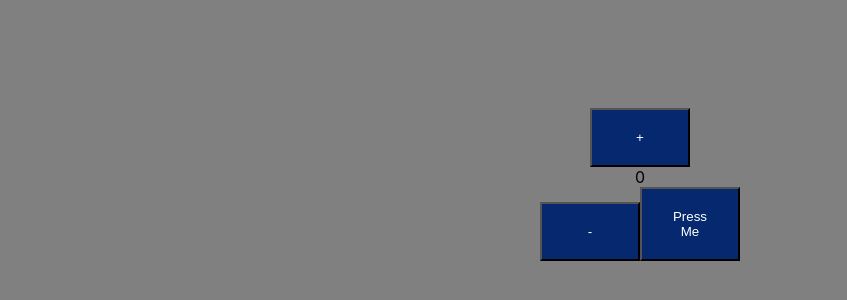
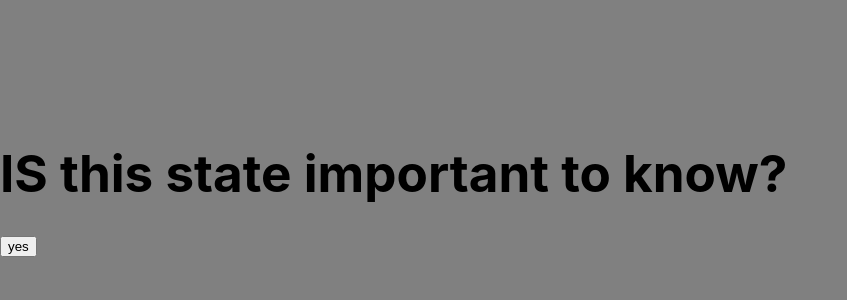
Before and after one commit to LuckySibanda/React_Basics, a React (Vite) app in the folder Basic_React_Features/: page / in a window 1280 px wide. Shown: the part 216-516 px from the top of the page, without its empty margins (0-847 px from the left). Built offline with nearby package versions, Linux system fonts and the light colour scheme.

Commit message:
doing some react.useState challanges

```diff
--- a/Basic_React_Features/src/App.jsx
+++ b/Basic_React_Features/src/App.jsx
@@ -1,36 +1,32 @@
 import React from 'react'
-import './App.css'
+// import './App.css'
 
 function App() {
 
-    const [x, setX] = React.useState(0)
-    let [disp, setDisp] = React.useState('')
+    // Challange: Replace=ing a hard coded value with an initialized state with React.useState()
 
-    function Add() {
-        setX(x + 1)
+    // const result = React.useState('Hello')
+
+    // becasue result returns an array with ['hell', f()] f() is a function
+
+    // const [result, func] = React.useState("yes")
+
+    // this is array destructering, the array is separeted into its parts, the value and the fucntion that sets the value
+
+    const [isImportant, setIsImportant] = React.useState("yes")
+
+    function handleClick() {
+        setIsImportant("No")
+        // React.useState provides a function that when called gives us the ability to change state or the value in the state, so here we're the value from "yes" to "no"
     }
 
-    function Sub() {
-        setX(x - 1)
-    }
-
-    function Alert(){
-        setDisp(()=> {
-            disp = 'this is a display';
-
-            alert(disp)
-        })
-    }
-
-
     return (
-    <>
-        <button onClick={Add}>+</button>
-        <div>{x}</div>
-        <button onClick={Sub}>-</button>
-
-        <button onClick={Alert}>Press Me</button>
-    </>
+        <div className="stte">
+            <h1 className="state--tit">IS this state important to know?</h1>
+            <div onClick={handleClick}>
+                <button>{isImportant}</button>
+            </div>
+        </div>
     )
 }
 
```
